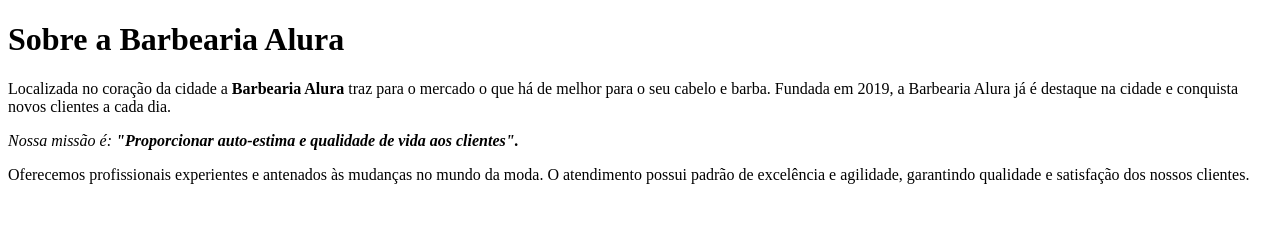
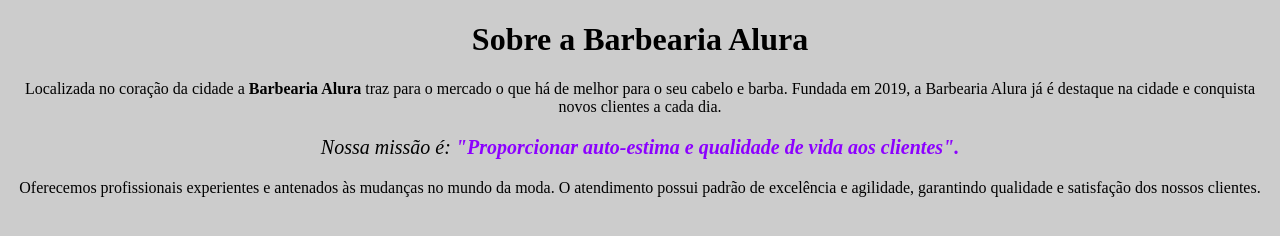
Before and after one commit to creitindopneuRSRS/joaozindocreiton, a plain HTML site: page index.html in a window 1280 px wide. Drawn offline with Linux system fonts and the light colour scheme.

Commit message:
Add files via upload

```diff
--- a/index.html
+++ b/index.html
@@ -3,17 +3,17 @@
       <head>
         <meta charset="UTF-8">
         <title>Barbearia Do Marafigo</title>
+        <link rel="stylesheet" href="style.css">
       </head>
-      <body><h1>Sobre a Barbearia Alura</h1>
 
-        <p>Localizada no coração da cidade a <strong>Barbearia Alura</strong> traz para o mercado o que há de melhor para o seu cabelo e barba. Fundada em 2019, a Barbearia Alura já é destaque na cidade e conquista novos clientes a cada dia.
+      <body>
+         <h1>Sobre a Barbearia Alura</h1>
+
+        <p style="text-align: center">Localizada no coração da cidade a <strong>Barbearia Alura</strong> traz para o mercado o que há de melhor para o seu cabelo e barba. Fundada em 2019, a Barbearia Alura já é destaque na cidade e conquista novos clientes a cada dia.
         </p>
 
-         <p><em>Nossa missão é: <strong>"Proporcionar auto-estima e qualidade de vida aos clientes".</strong></em></p>
+         <p style="font-size: 20px"><em>Nossa missão é: <strong>"Proporcionar auto-estima e qualidade de vida aos clientes".</strong></em></p>
 
          <p>Oferecemos profissionais experientes e antenados às mudanças no mundo da moda. O atendimento possui padrão de excelência e agilidade, garantindo qualidade e satisfação dos nossos clientes.</p>
       </body>
-
-
-
-</html>
+  </html>
--- /dev/null
+++ b/style.css
@@ -0,0 +1,17 @@
+body {
+
+    background: #CCCCCC
+}
+
+h1{
+    text-align:center
+}
+
+p  {
+    text-align: center;
+
+}
+
+em strong {
+    color: rgb(140, 0, 255);
+}
```
